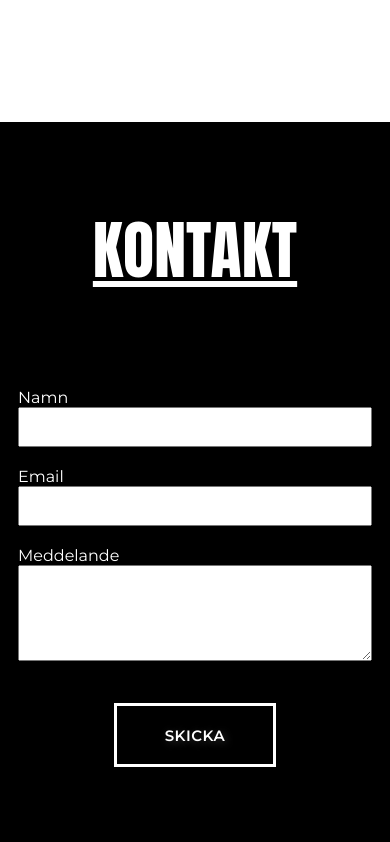
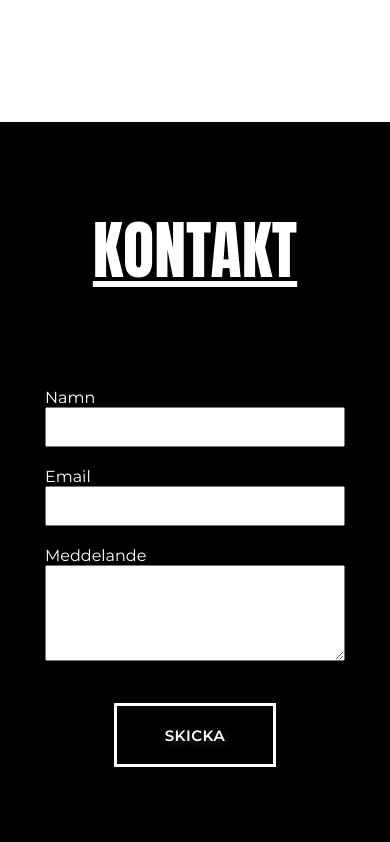
Before and after one commit to FThelin/johannathelin, a Next.js app: page / in a window 390 px wide. Shown: the part 4287-5129 px from the top of the page. Built offline with nearby package versions, Linux system fonts and the light colour scheme.

Commit message:
resposive form

```diff
--- a/styles/Contact.module.css
+++ b/styles/Contact.module.css
@@ -25,7 +25,7 @@
 
 .inputGroup {
     height: 50%;
-    width: 300%;
+    width: 500px;
     display: flex;
     flex-direction: column;
     margin: 10px 0;
@@ -65,7 +65,7 @@
 @media screen and (max-width: 840px){
   .inputGroup {
     height: 50%;
-    width: 200%;
+    width: 300px;
     display: flex;
     flex-direction: column;
     margin: 10px 0;
```
